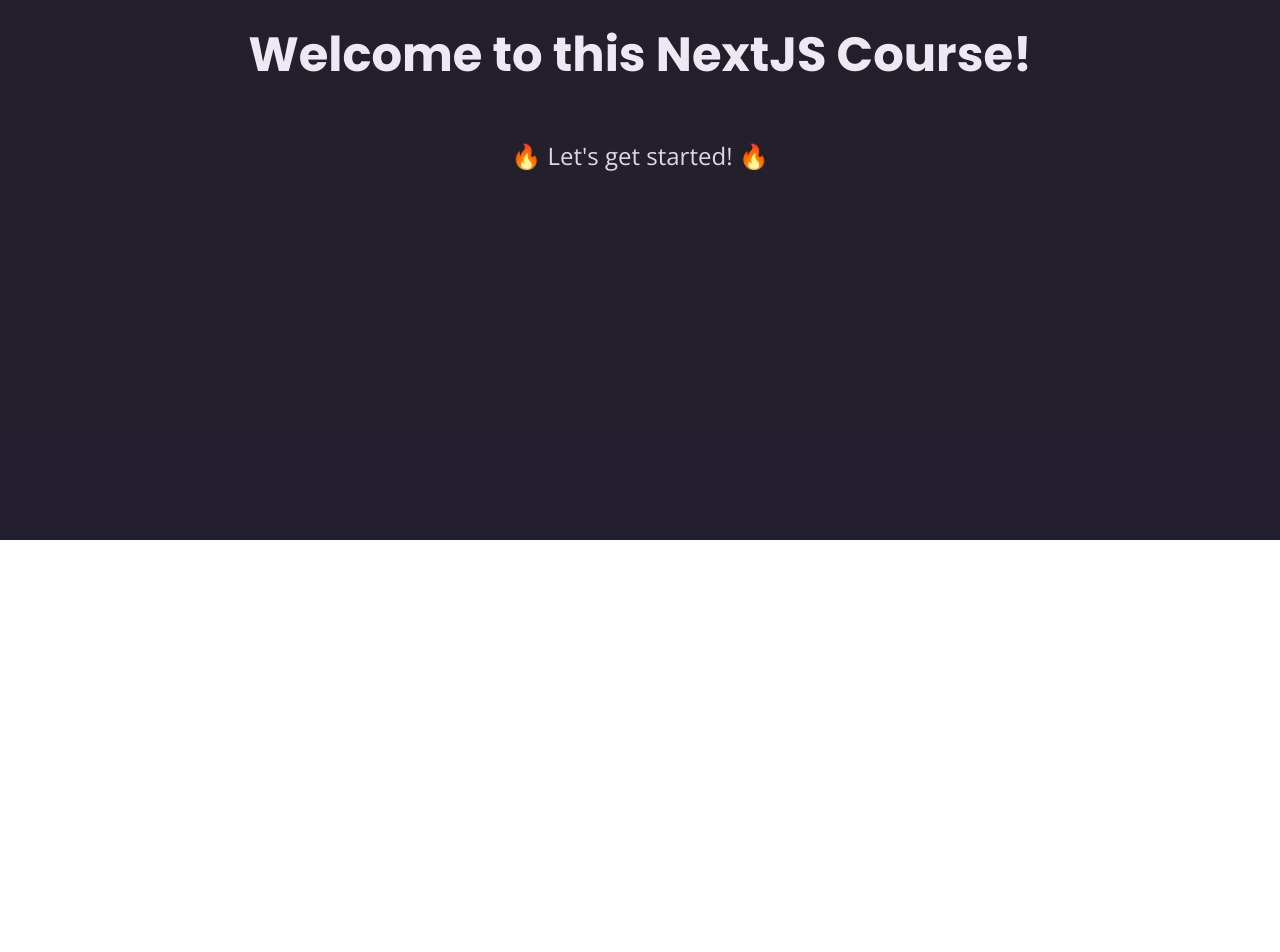
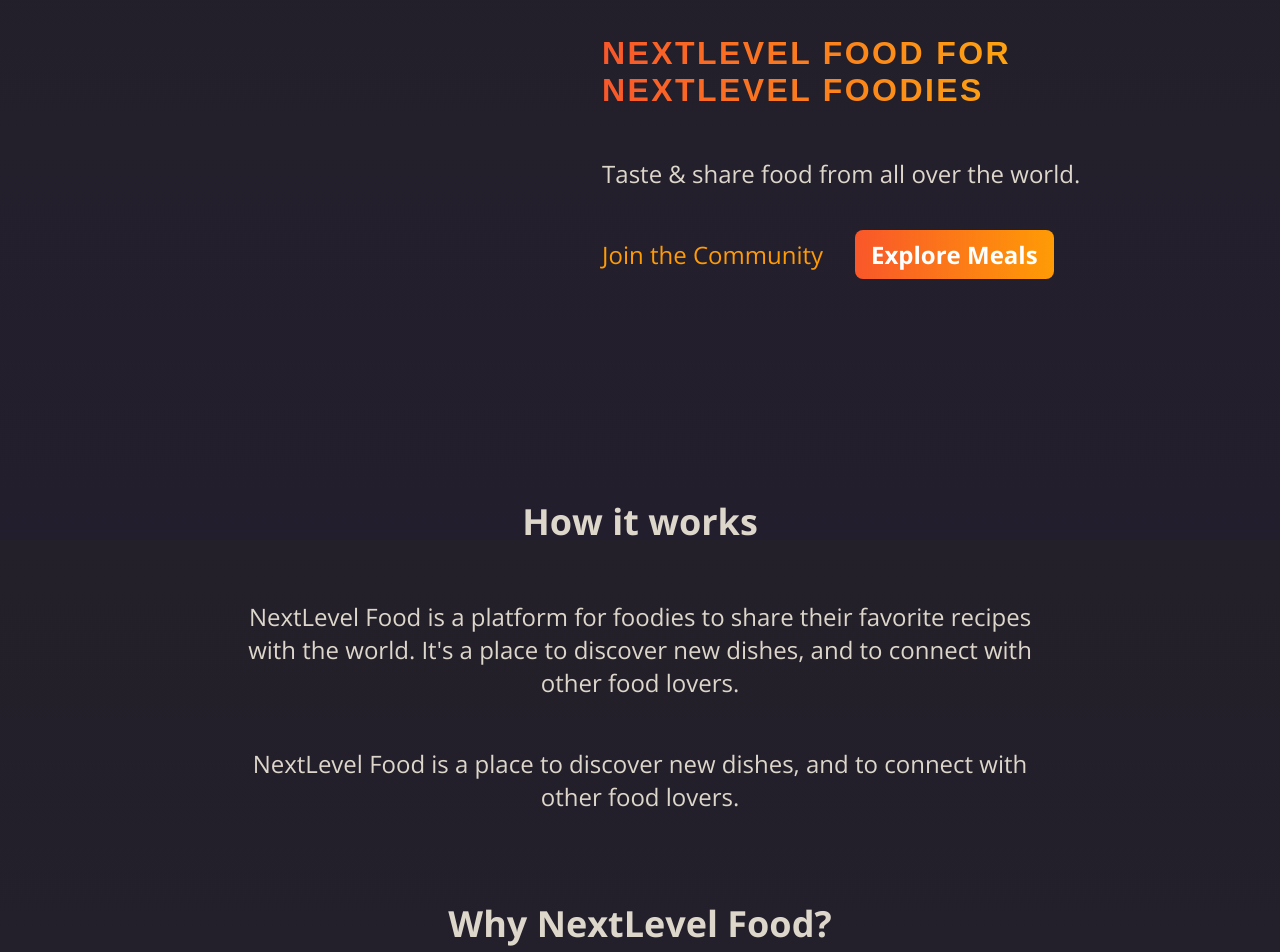
Before and after one commit to JenniferGoijman/next-react-course-app, a Next.js app: page / in a window 1280 px wide. Shown: the part 260-1212 px from the top of the page. Before the commit the page ends 800 px from the top, so only its background shows below. Built offline with nearby package versions, Linux system fonts and the light colour scheme.

Commit message:
feat: populating the starting page content

```diff
--- a/app/page.js
+++ b/app/page.js
@@ -1,8 +1,49 @@
+import Link from "next/link";
+import classes from './page.module.css';
+
 export default function Home() {
   return (
-    <main>
-      <h1>Welcome to this NextJS Course!</h1>
-      <p>🔥 Let&apos;s get started! 🔥</p>
-    </main>
+    <>
+      <header className={classes.header}>
+        <div className={classes.slideshow}></div>
+        <div>
+          <div className={classes.hero}>
+            <h1>NextLevel Food for NextLevel Foodies</h1>
+            <p>Taste & share food from all over the world.</p>
+          </div>
+          <div className={classes.cta}>
+            <Link href="/community">Join the Community</Link>
+            <Link href="/meals">Explore Meals</Link>
+          </div>
+        </div>
+      </header>
+      <main>
+        <section className={classes.section}>
+          <h2>How it works</h2>
+          <p>
+            NextLevel Food is a platform for foodies to share their favorite
+            recipes with the world. It&apos;s a place to discover new dishes, and to
+            connect with other food lovers.
+          </p>
+          <p>
+            NextLevel Food is a place to discover new dishes, and to connect
+            with other food lovers.
+          </p>
+        </section>
+
+        <section className={classes.section}>
+          <h2>Why NextLevel Food?</h2>
+          <p>
+            NextLevel Food is a platform for foodies to share their favorite
+            recipes with the world. It&apos;s a place to discover new dishes, and to
+            connect with other food lovers.
+          </p>
+          <p>
+            NextLevel Food is a place to discover new dishes, and to connect
+            with other food lovers.
+          </p>
+        </section>
+      </main>
+    </>
   );
 }
--- /dev/null
+++ b/app/page.module.css
@@ -0,0 +1,75 @@
+.header {
+  display: flex;
+  gap: 3rem;
+  margin: 3rem auto;
+  width: 90%;
+  max-width: 75rem;
+}
+
+.slideshow {
+  width: 40rem;
+  height: 25rem;
+}
+
+.hero {
+  color: #ddd6cb;
+  font-size: 1.5rem;
+}
+
+.hero h1 {
+  font-size: 2rem;
+  font-weight: bold;
+  font-family: 'Montserrat', sans-serif;
+  letter-spacing: 0.15rem;
+  text-transform: uppercase;
+  background: linear-gradient(90deg, #f9572a, #ffc905);
+  background-clip: text;
+  -webkit-background-clip: text;
+  -webkit-text-fill-color: transparent;
+}
+
+.cta {
+  font-size: 1.5rem;
+  display: flex;
+  gap: 1rem;
+}
+
+.cta a {
+  display: inline-block;
+  margin-top: 1rem;
+  padding: 0.5rem 1rem;
+  border-radius: 0.5rem;
+  background: linear-gradient(90deg, #f9572a, #ff9b05);
+  color: #ffffff;
+  font-weight: bold;
+  text-decoration: none;
+}
+
+.cta a:hover,
+.cta a:active {
+  background: linear-gradient(90deg, #fd4715, #f9b241);
+}
+
+.cta a:first-child {
+  background: transparent;
+  font-weight: normal;
+  color: #ff9b05;
+  padding-left: 0;
+}
+
+.cta a:first-child:hover,
+.cta a:first-child:active {
+  background: transparent;
+  color: #f9b241;
+}
+
+.section {
+  display: flex;
+  flex-direction: column;
+  color: #ddd6cb;
+  font-size: 1.5rem;
+  max-width: 50rem;
+  width: 90%;
+  margin: 2rem auto;
+  text-align: center;
+}
```
